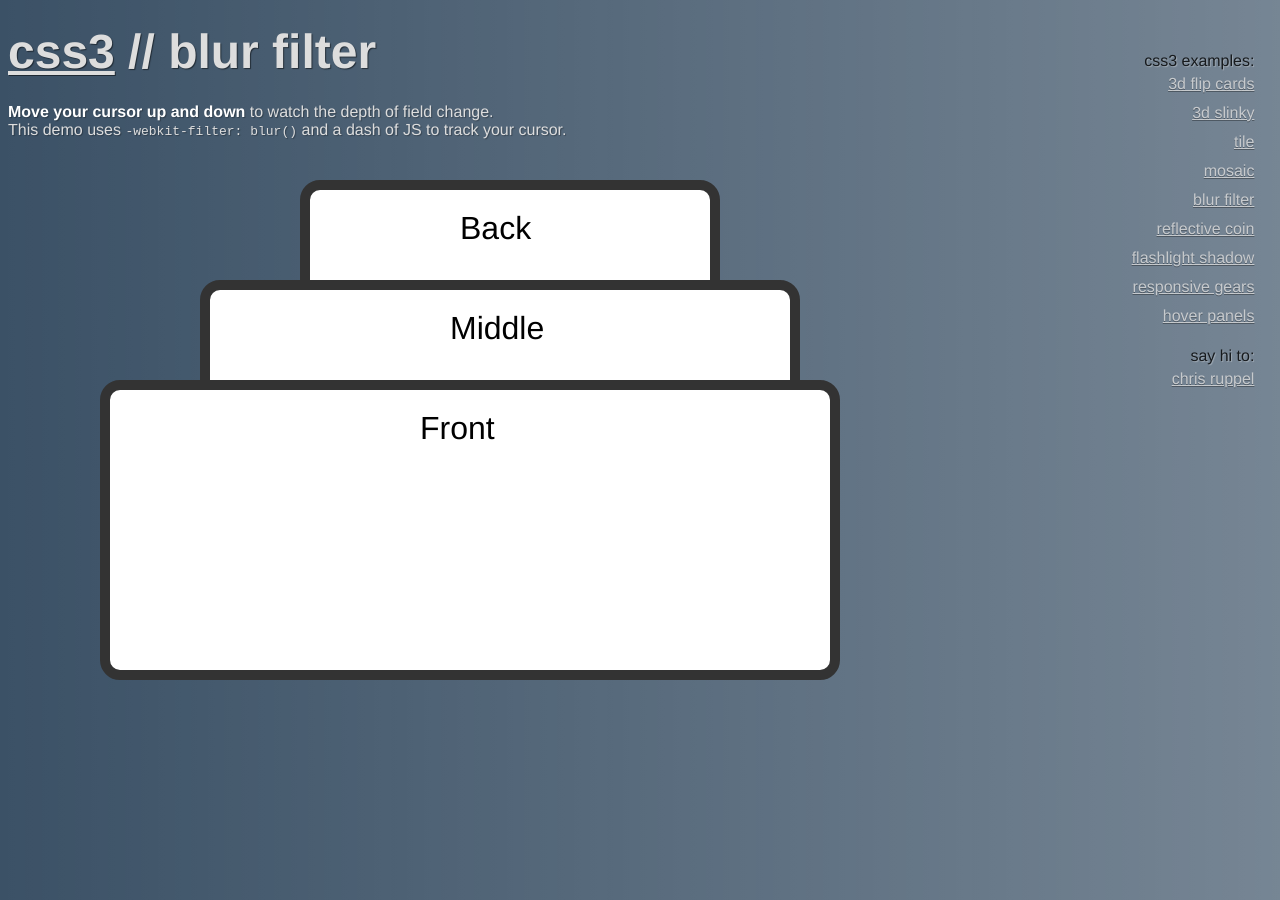
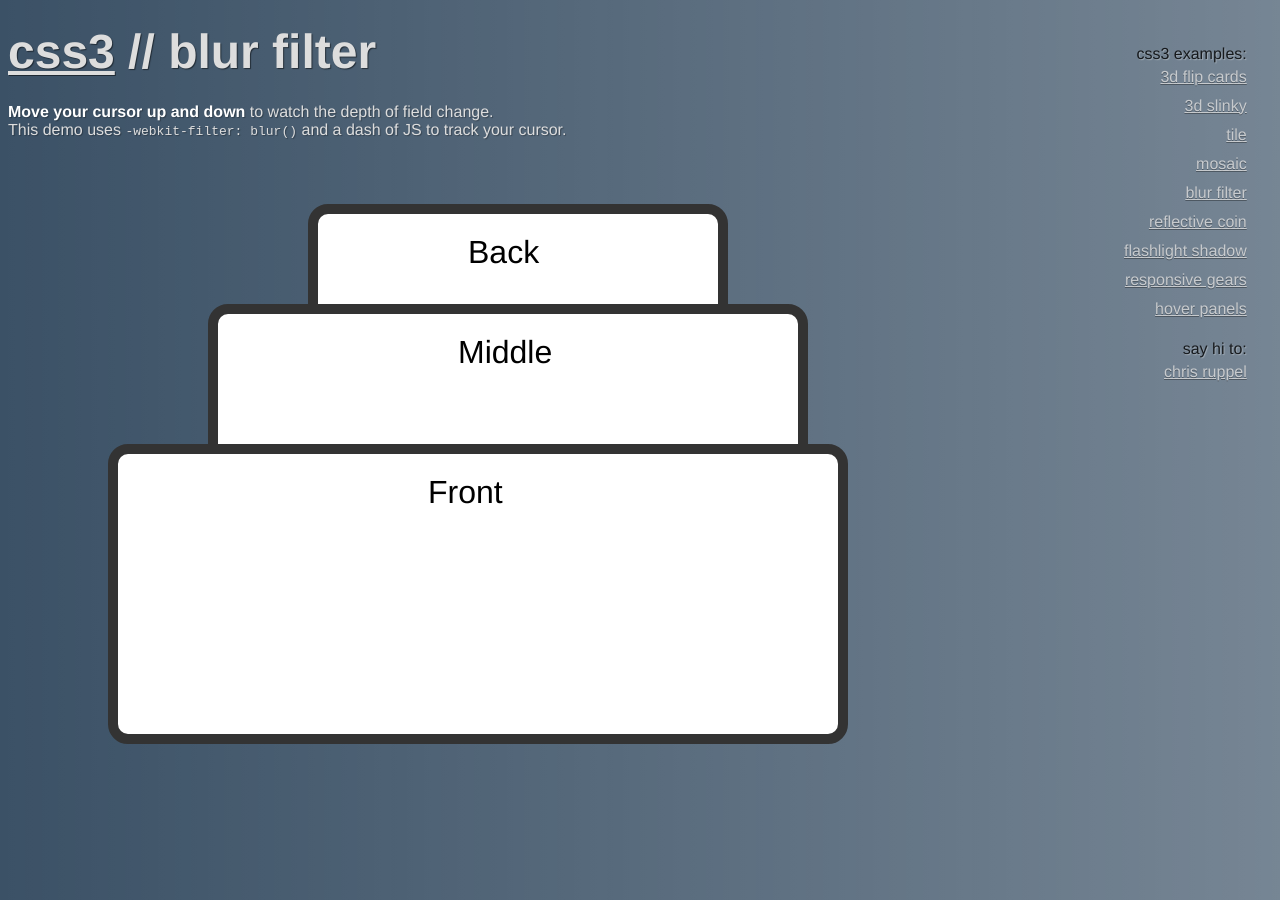
Before and after one commit to rupl/css3playground.com, a Jekyll site: the page built from _posts/demos/0001-05-01-blur-filter.html, in a window 1280 px wide. Built offline with Jekyll 4.4.1, drawn with Linux system fonts in a browser that asks for light colours; nearby versions of some CDN libraries.

```diff
--- a/_posts/demos/0001-05-01-blur-filter.html
+++ b/_posts/demos/0001-05-01-blur-filter.html
@@ -18,11 +18,14 @@ original: blur-filter.php
 <style type="text/css">
   body {
     padding: 0;
+    position: relative;
     overflow: hidden;
-  }
-  #container {
-    padding: 0 2em;
-    position: relative;
+    -webkit-transform-style: preserve-3d;
+       -moz-transform-style: preserve-3d;
+            transform-style: preserve-3d;
+    -webkit-perspective: 600px;
+       -moz-perspective: 600px;
+            perspective: 600px;
   }
 
   div.layer {
@@ -31,6 +34,7 @@ original: blur-filter.php
     position: absolute;
     border: 10px solid #333;
     border-radius: 20px;
+    transform-style: preserve-3d;
 
     /*
      * Transitioning the blur kicks this to the GPU, the .05s is a flood control
@@ -52,21 +56,21 @@ original: blur-filter.php
     width: 400px;
     height: 200px;
     top: 180px;
-    left: 300px;
+    -webkit-transform: translateX(300px);
     z-index: 1;
   }
   div.middle {
     width: 580px;
     height: 240px;
     top: 280px;
-    left: 200px;
+    -webkit-transform: translateX(200px);
     z-index: 2;
   }
   div.front {
     width: 720px;
     height: 280px;
-    top: 380px;
-    left: 100px;
+    top: 420px;
+    -webkit-transform: translateX(100px);
     z-index: 3;
   }
 </style>
```
Also changed, not shown: other parts of _posts/demos/0001-05-01-blur-filter.html (+18 -4 lines), 1 other file.
